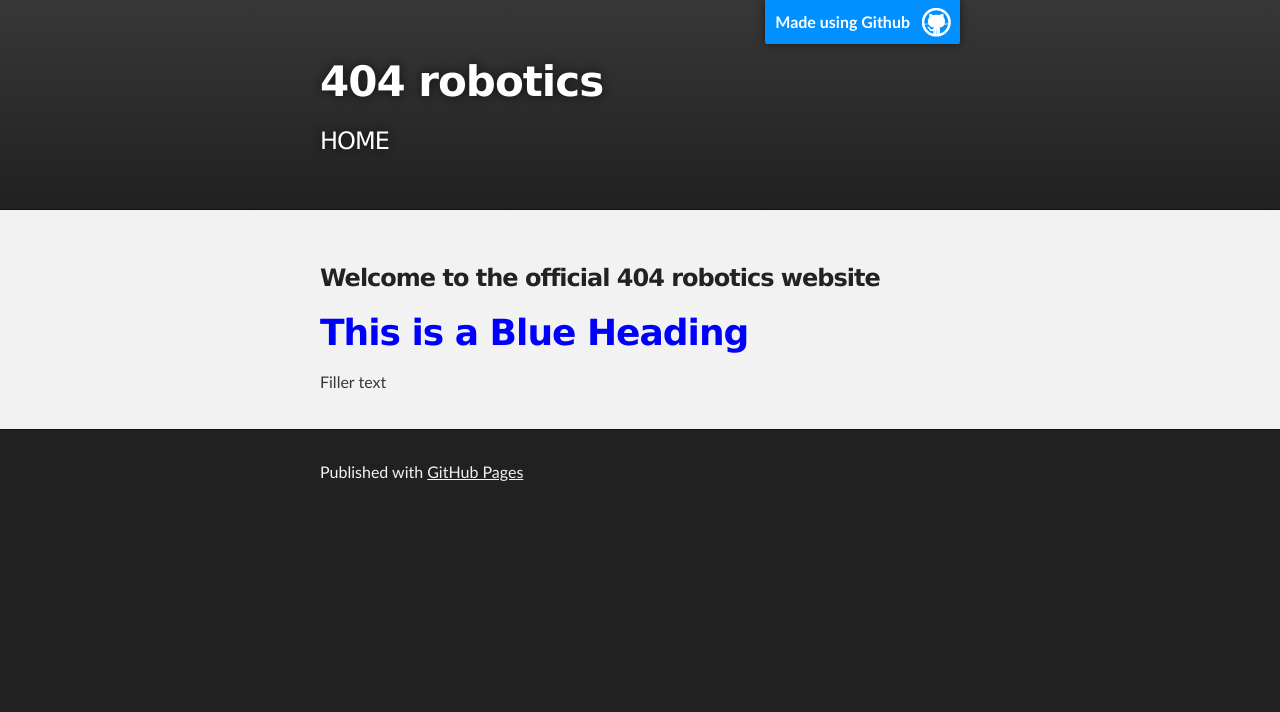
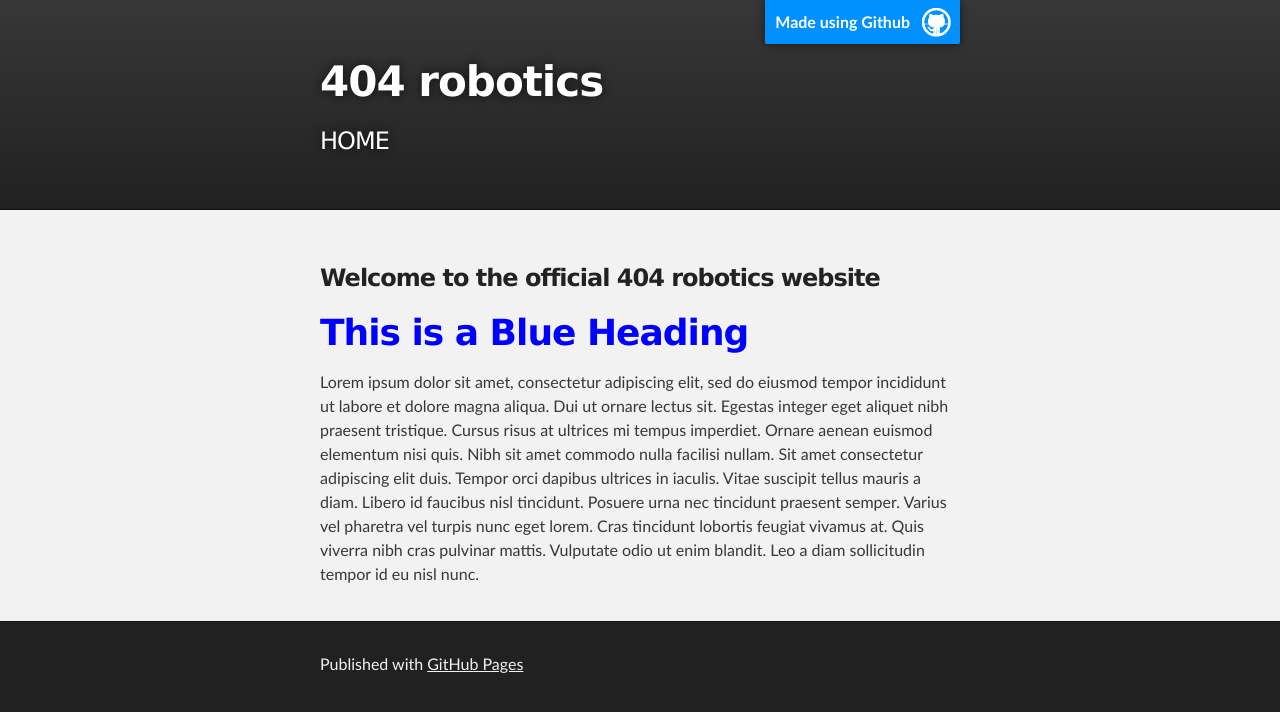
Before and after one commit to tazule/tazule.github.io, a Jekyll site: the page index.html, which Jekyll copies as it is, in a window 1280 px wide. Shown: the top 712 px of the page. Built offline with Jekyll 4.4.1, drawn with Linux system fonts in a browser that asks for light colours.

Commit message:
Update index.html

```diff
--- a/index.html
+++ b/index.html
@@ -30,7 +30,7 @@
         <h3>
 <a id="welcome-to-the-official-404-robotics-website" class="anchor" href="#welcome-to-the-official-404-robotics-website" aria-hidden="true"><span aria-hidden="true" class="octicon octicon-link"></span></a>Welcome to the official 404 robotics website</h3>
          <h1 style="color:blue;">This is a Blue Heading</h1>
-        <p>Filler text</p>
+        <p>Lorem ipsum dolor sit amet, consectetur adipiscing elit, sed do eiusmod tempor incididunt ut labore et dolore magna aliqua. Dui ut ornare lectus sit. Egestas integer eget aliquet nibh praesent tristique. Cursus risus at ultrices mi tempus imperdiet. Ornare aenean euismod elementum nisi quis. Nibh sit amet commodo nulla facilisi nullam. Sit amet consectetur adipiscing elit duis. Tempor orci dapibus ultrices in iaculis. Vitae suscipit tellus mauris a diam. Libero id faucibus nisl tincidunt. Posuere urna nec tincidunt praesent semper. Varius vel pharetra vel turpis nunc eget lorem. Cras tincidunt lobortis feugiat vivamus at. Quis viverra nibh cras pulvinar mattis. Vulputate odio ut enim blandit. Leo a diam sollicitudin tempor id eu nisl nunc.</p>
       </section>
     </div>
 
```
